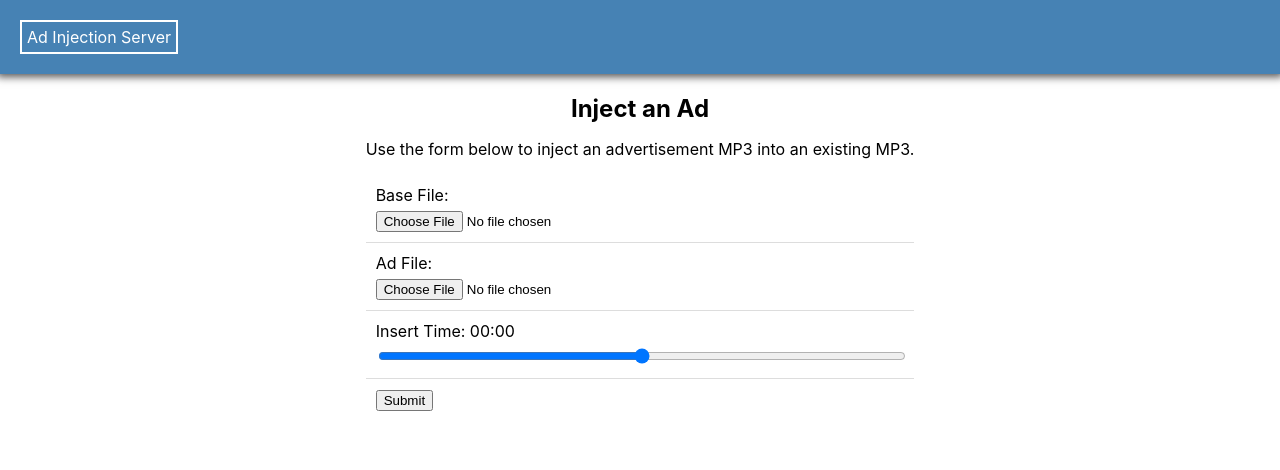
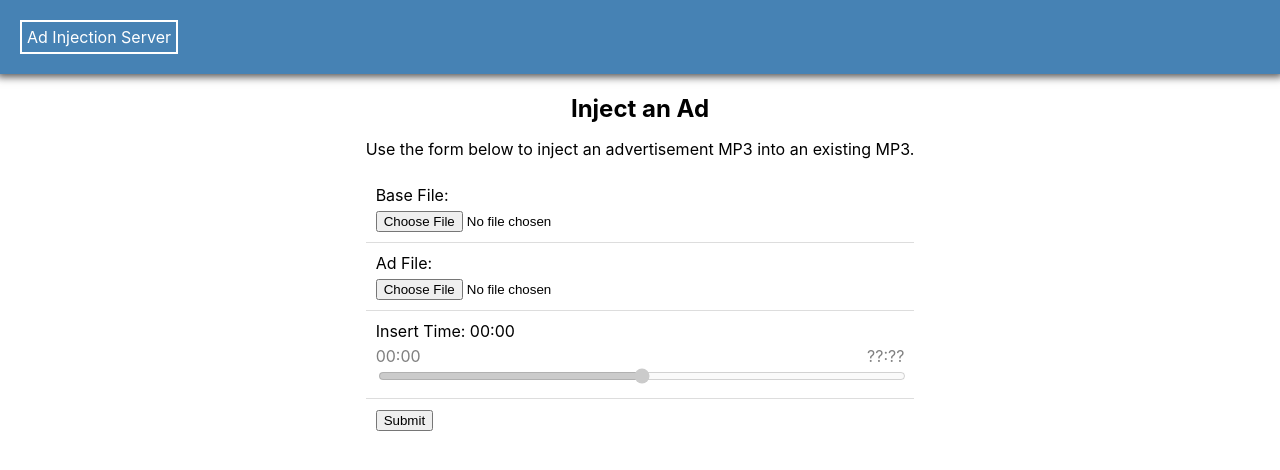
Before and after one commit to MMazzocchi/ad_injector, a React (Create React App) app in the folder react/ad_injector_frontend/: page / in a window 1280 px wide. Shown: the top 470 px of the page. Built offline with nearby package versions, Linux system fonts and the light colour scheme.

Commit message:
Setup upload form.

```diff
--- /dev/null
+++ b/react/ad_injector_frontend/src/upload_form/TimeSelector.js
@@ -0,0 +1,50 @@
+import React from 'react';
+import withStyles from 'react-jss';
+import sToHHMMSS from './sToHHMMSS.js';
+
+const styles = {
+  time_slider: {
+    'width': '100%',
+  },
+  ticks: {
+    'display': 'flex',
+    'justify-content': 'space-between',
+  },
+  container: {
+    'position': 'relative',
+  }
+};
+
+const TimeSelector = ({ classes, duration, onChange }) => {
+  const disabled = (duration === undefined);
+
+  return (
+    <div className={ classes.container }>
+      <div className={ classes.ticks }>
+        <div
+          style={{ color: disabled ? 'grey' : 'black' }}
+          className={ classes.left_tick }>
+
+          00:00
+        </div>
+        <div
+          style={{ color: disabled ? 'grey' : 'black' }}
+          className={ classes.right_tick }>
+
+          { disabled ? '??:??' : sToHHMMSS(duration) }
+        </div>
+      </div>
+
+      <input
+         disabled={ disabled }
+         className={ classes.time_slider } id="insert_time"
+         type="range"
+         min="0"
+         max={ disabled ? 100 : Math.floor(duration) }
+         step="1"
+         onChange={ onChange }/>
+    </div>
+  );
+};
+
+export default withStyles(styles)(TimeSelector);
--- a/react/ad_injector_frontend/src/upload_form/index.js
+++ b/react/ad_injector_frontend/src/upload_form/index.js
@@ -1,5 +1,7 @@
 import React, { useState } from 'react';
 import withStyles from 'react-jss';
+import TimeSelector from './TimeSelector.js';
+import sToHHMMSS from './sToHHMMSS.js';
 
 const styles = {
   form_row: {
@@ -12,18 +14,47 @@ const styles = {
   form_label: {
     'padding-bottom': '5px',
   },
-  time_slider: {
-    'width': '100%',
-  }
 };
 
 const UploadForm = ({ classes }) => {
   const [ duration, setDuration ] = useState(undefined);
+  const [ time, setTime ] = useState("00:00");
+  const [ processing, setProcessing ] = useState(false);
 
   const base_change = (e) => {
     const audio = document.createElement('audio');
+    audio.addEventListener('loadedmetadata', () => {
+      setDuration(audio.duration);
+    });
     audio.src = URL.createObjectURL(e.currentTarget.files[0]);
-    setDuration(audio.duration);
+  };
+
+  const updateTime = (e) => {
+    setTime(sToHHMMSS(e.target.value));
+  };
+
+  const submit = async (e) => {
+    e.preventDefault();
+
+    const base = document.getElementById('base_file').files[0];
+    const ad = document.getElementById('ad_file').files[0];
+
+    const data = new FormData();
+    data.append('base', base);
+    data.append('ad', ad);
+    data.append('time', time);
+
+    setProcessing(true);
+
+    const resp = await fetch('/api/inject', {
+      method: 'POST',
+      body: data,
+    });
+    const blob = await resp.blob();
+    const url = await URL.createObjectURL(blob);
+    window.open(url, '_blank');
+
+    setProcessing(false);
   };
 
   return (
@@ -42,20 +73,21 @@ const UploadForm = ({ classes }) => {
           <label htmlFor="ad_file">Ad File:</label>
         </div>
         <div>
-          <input id="base_file" type="file" />
+          <input id="ad_file" type="file" />
         </div>
       </div>
       <div className={ classes.form_row }>
         <div className={ classes.form_label }>
-          <label htmlFor="insert_time">Insert Time: <span>00:00</span></label>
+          <label>Insert Time: <span>{ time }</span></label>
         </div>
         <div>
-          <input className={ classes.time_slider } id="insert_time"
-             type="range" />
+          <TimeSelector onChange={ updateTime  } duration={ duration } />
         </div>
       </div>
       <div className={ classes.form_row }>
-        <button>Submit</button>
+        { processing ? 'Processing...' :
+          <button onClick={ submit }>Submit</button>
+        }
       </div>
     </form>
   );
--- /dev/null
+++ b/react/ad_injector_frontend/src/upload_form/sToHHMMSS.js
@@ -0,0 +1,24 @@
+const sToHHMMSS = (s) => {
+  let str = "";
+
+  let min = Math.floor(s/60);
+  const sec = Math.floor(s - (60*min));
+  const hr = Math.floor(min/60);
+  min -= hr * 60;
+
+  if(hr > 0) {
+    str += hr+":";
+  }
+  if(min < 10) {
+    str += "0";
+  }
+  str += min+":";
+  if(sec < 10) {
+    str += "0";
+  }
+  str += sec;
+
+  return str;
+};
+
+export default sToHHMMSS;
```
